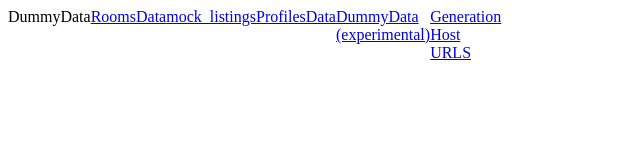
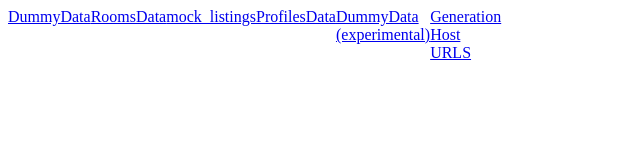
Before and after one commit to sodvfinalprojectgroupa/a_dummy_p_data_i, a plain HTML site: page index.html in a window 1280 px wide. Shown: the whole page, without its empty margins (0-640 px from the left). Drawn offline with Linux system fonts and the light colour scheme.

Commit message:
Update index.html

```diff
--- a/index.html
+++ b/index.html
@@ -4,7 +4,7 @@
   </head>
 <body>
   <head>
-    <nav style="display: flex; flex-flow: row; list-style-position: outside; max-width: 10rem; word-wrap: break-word; text-align: start; text-wrap: wrap; font-size: 1rem;"
+    <nav style="display: flex; flex-flow: row; list-style-position: outside; max-width: 10rem; word-wrap: break-word; text-align: start; text-wrap: wrap; font-size: 1rem;">
       <a href="../DummyData/DummyData.json">DummyData</a>
      <!-- https://sodvfinalprojectgroupa.github.io/sodvfinalprojectgroupa/a_dummy_p_data_i/DummyData/DummyData.json -->
       <a href="/DummyData/RoomsData.json">RoomsData</a>
```
